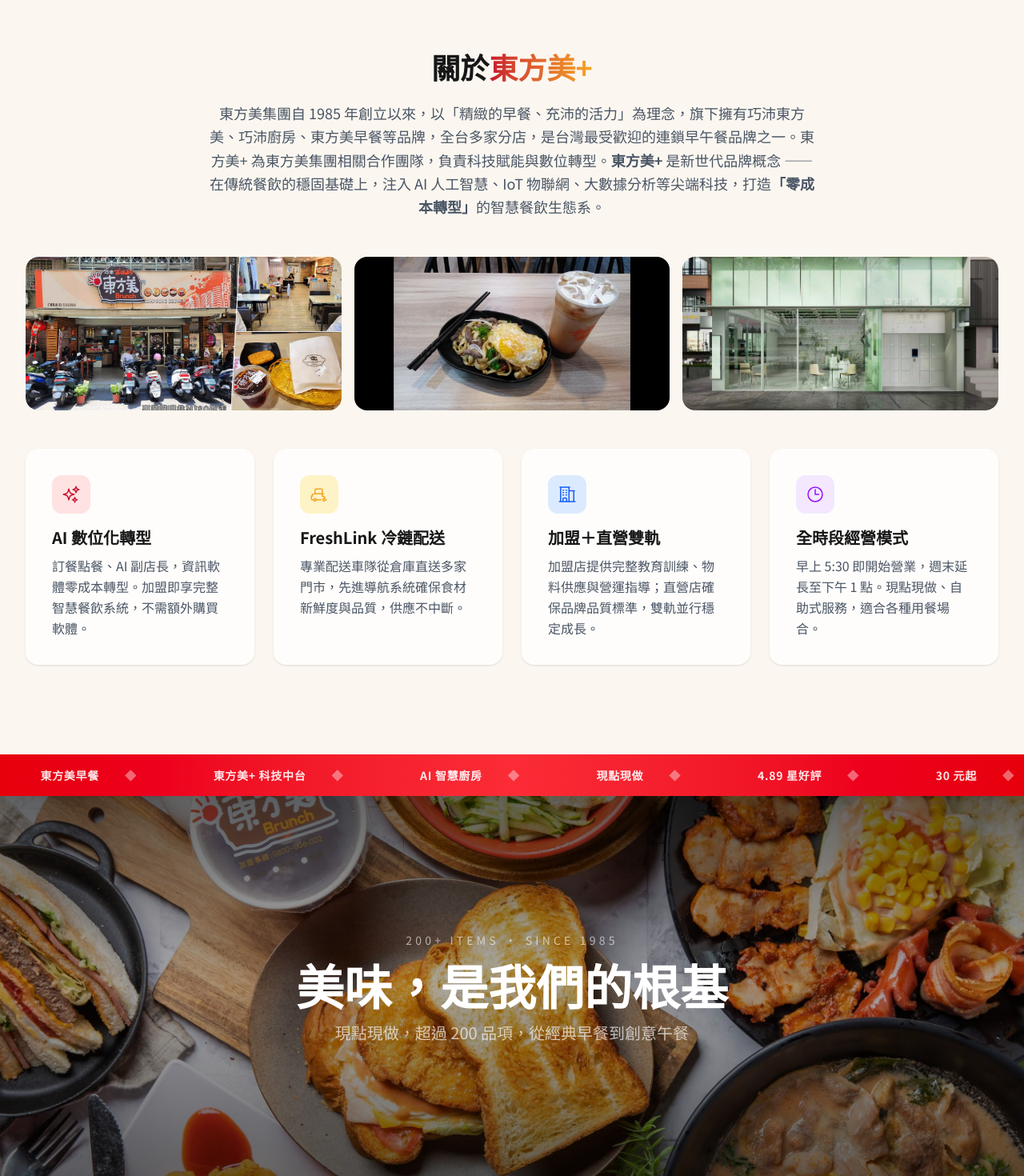
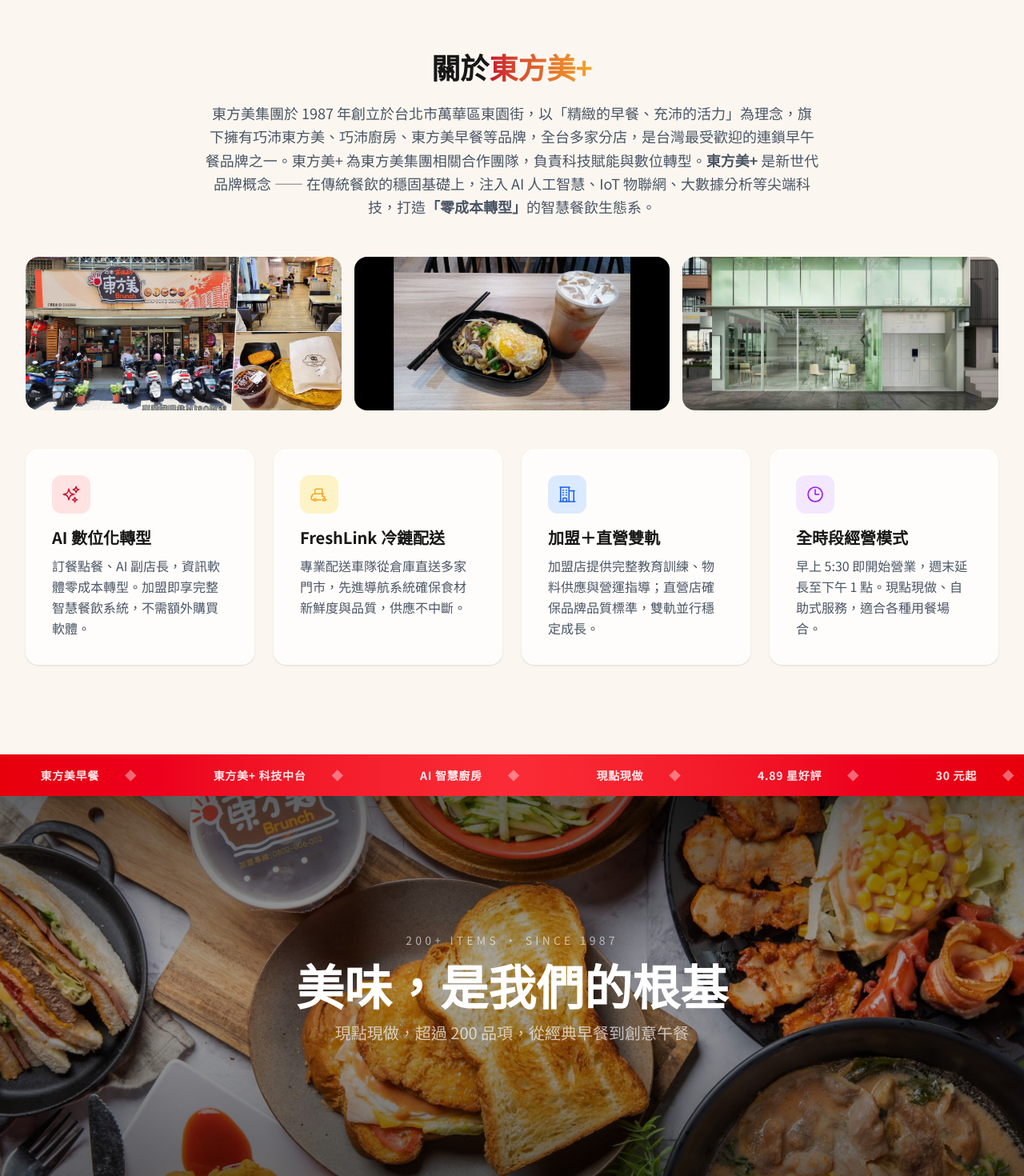
Before and after one commit to JasonLee1002-coder/eb-plus-web, a Next.js app: page / in a window 1280 px wide. Shown: the part 2920-4390 px from the top of the page at 80% size. Built offline with nearby package versions, Linux system fonts and the light colour scheme.

Commit message:
fix: 創立年份 1985→1987，補上「台北市萬華區東園街」
Co-Authored-By: Claude Sonnet 4.6 <noreply@anthropic.com>

```diff
--- a/src/components/HomeShowcase.tsx
+++ b/src/components/HomeShowcase.tsx
@@ -450,8 +450,7 @@ export default function HomeShowcase() {
             </ScrollReveal>
             <ScrollReveal delay={0.15}>
               <p className="mb-12 text-lg leading-relaxed text-gray-600">
-                東方美集團自 1985
-                年創立以來，以「精緻的早餐、充沛的活力」為理念，旗下擁有巧沛東方美、巧沛廚房、東方美早餐等品牌，全台多家分店，是台灣最受歡迎的連鎖早午餐品牌之一。東方美+ 為東方美集團相關合作團隊，負責科技賦能與數位轉型。
+                東方美集團於 1987 年創立於台北市萬華區東園街，以「精緻的早餐、充沛的活力」為理念，旗下擁有巧沛東方美、巧沛廚房、東方美早餐等品牌，全台多家分店，是台灣最受歡迎的連鎖早午餐品牌之一。東方美+ 為東方美集團相關合作團隊，負責科技賦能與數位轉型。
                 <strong>東方美+</strong> 是新世代品牌概念 ——
                 在傳統餐飲的穩固基礎上，注入 AI
                 人工智慧、IoT 物聯網、大數據分析等尖端科技，打造
@@ -575,7 +574,7 @@ export default function HomeShowcase() {
               transition={{ duration: 1 }}
               viewport={{ once: true }}
             >
-              200+ Items · Since 1985
+              200+ Items · Since 1987
             </motion.p>
             <h2 className="text-4xl sm:text-5xl lg:text-6xl font-black text-white mb-4 drop-shadow-2xl">
               美味，是我們的根基
@@ -605,7 +604,7 @@ export default function HomeShowcase() {
             {[
               {
                 name: "巧沛東方美",
-                desc: "東方美集團旗艦早午餐品牌，1985 年創立。講求衛生、快速、品質服務，中西式餐點應有盡有，4.89 星超高評價。",
+                desc: "東方美集團旗艦早午餐品牌，1987 年創立於台北市萬華區東園街。講求衛生、快速、品質服務，中西式餐點應有盡有，4.89 星超高評價。",
                 image: "/images/food/dongfangmei-cover.jpg",
               },
               {
```
